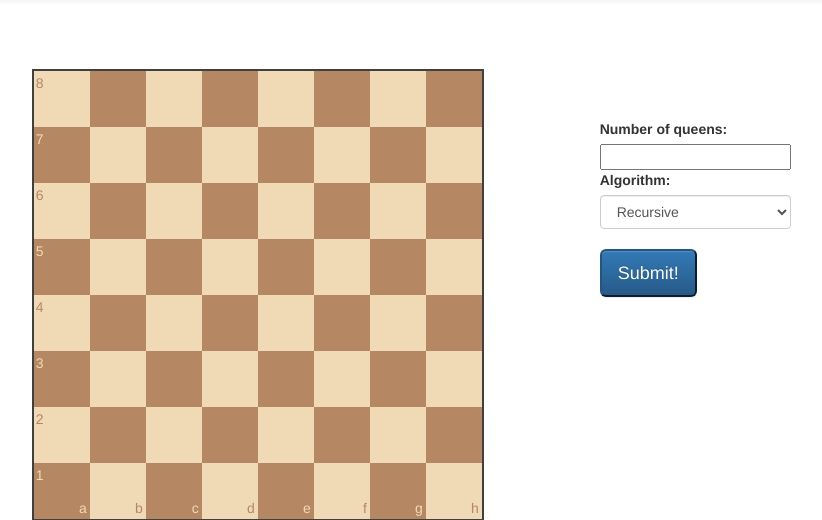
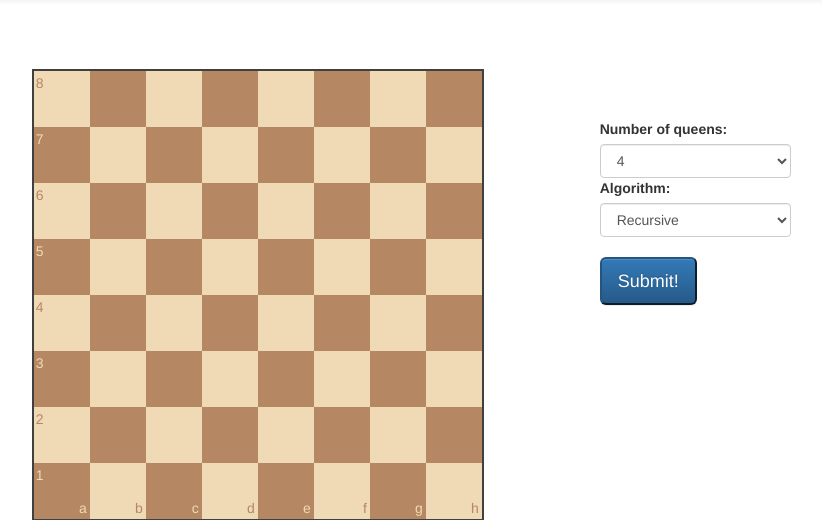
Before and after one commit to adamjenkins1/django-queens, a Django app: page / in a window 1280 px wide. Shown: the part 51-571 px from the top of the page, without its empty margins (346-1168 px from the left). Run offline with Django 3.2, Linux system fonts and the light colour scheme; some libraries are stand-ins or nearby versions.

Commit message:
Replaces input box with dropdown for numQueens

```diff
--- a/queens/templates/index.html
+++ b/queens/templates/index.html
@@ -8,7 +8,14 @@
   <div class="form-group" style="float: right; padding-top: 50px; margin-right: 12%">
 
     <label>Number of queens:</label><br>
-    <input min="4" max="8" size="1" id="numQueens" style="width: 150%"><br>
+    <!--<input min="4" max="8" size="1" id="numQueens" style="width: 150%"><br>-->
+    <select id="numQueens" class="form-control" style="width: 150%">
+      <option>4</option>
+      <option>5</option>
+      <option>6</option>
+      <option>7</option>
+      <option>8</option>
+    </select>
 
     <label>Algorithm:</label>
     <select id="method" class="form-control" style="width: 150%">
```
